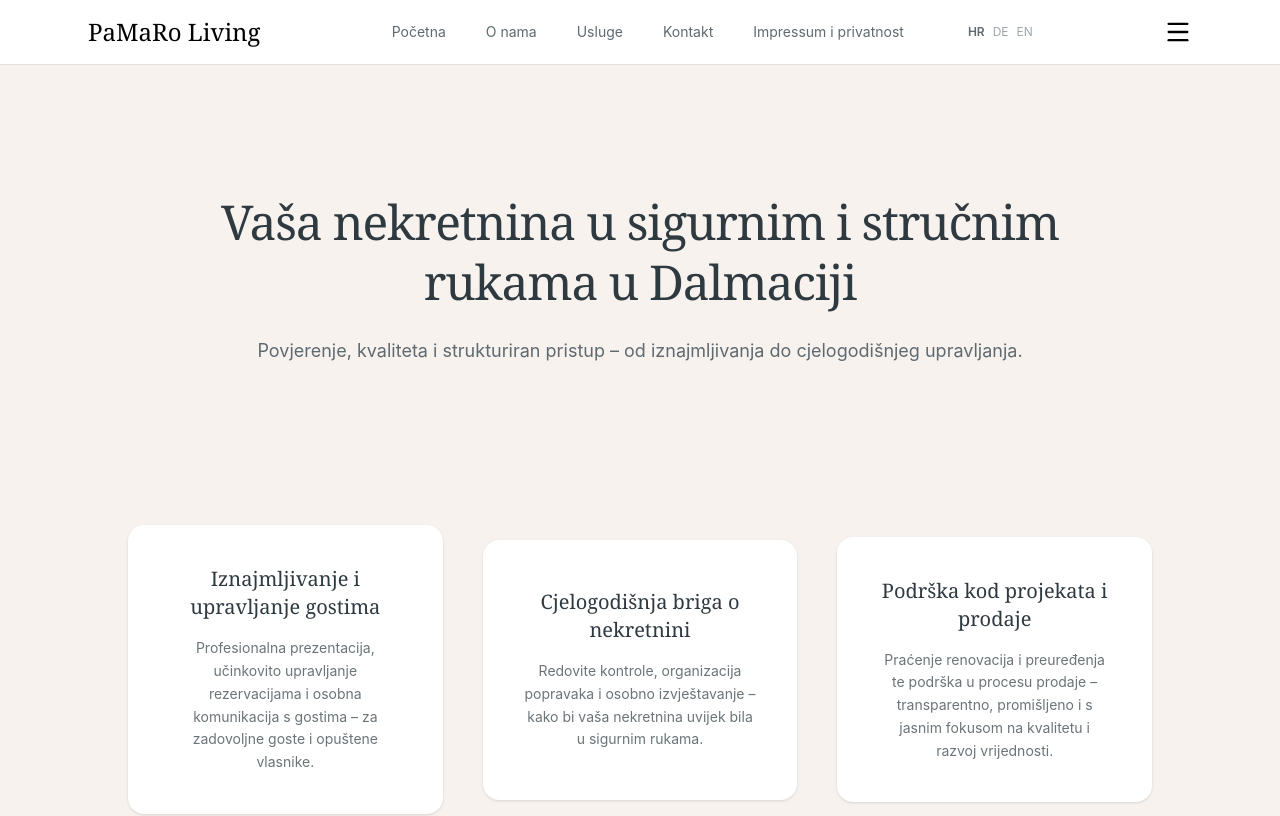
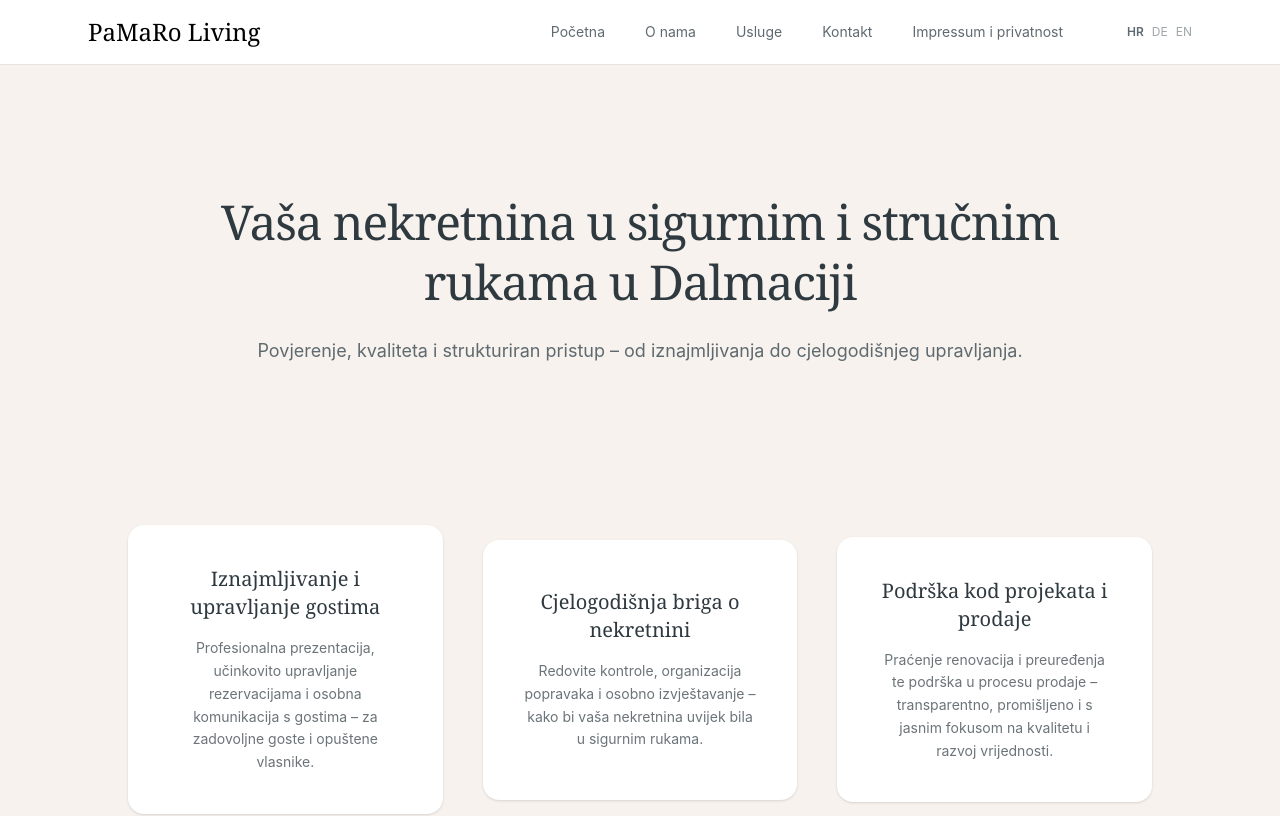
Before and after one commit to paulina44444/PaMaRoLiving, a React (Vite) app: page / in a window 1280 px wide. Shown: the top 816 px of the page. Built offline with nearby package versions, Linux system fonts and the light colour scheme.

Commit message:
fjdasöfs

```diff
--- a/src/App.jsx
+++ b/src/App.jsx
@@ -44,7 +44,7 @@ function Navigation({ setPage, lang, setLang }) {
 
 {/* Mobile menu button */}
 <button
-className="block"
+className="md:hidden"
   onClick={() => setMenuOpen(!menuOpen)}
 >
   {menuOpen ? <X size={28} /> : <Menu size={28} />}
```
